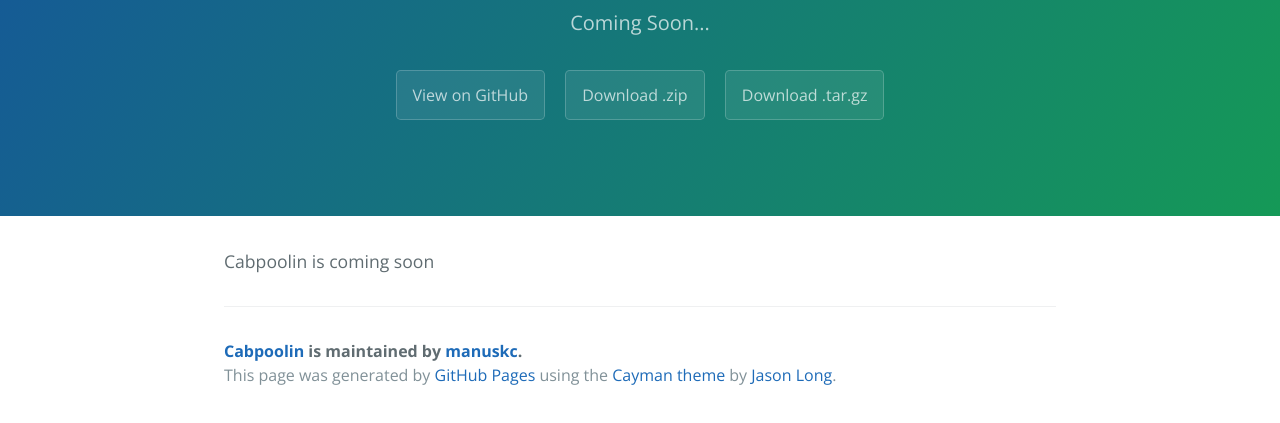
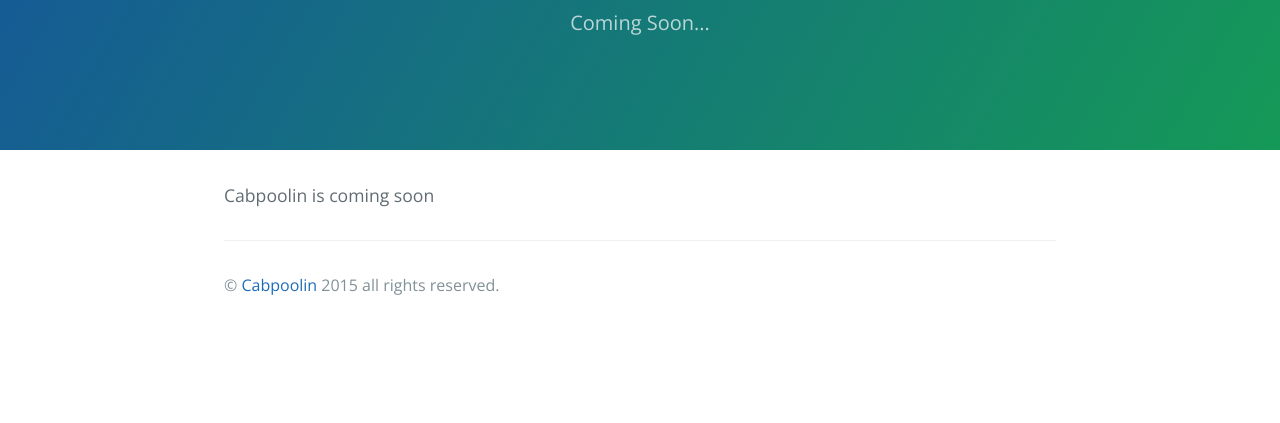
Before and after one commit to manuskc/cabpoolin, a plain HTML site: page index.html in a window 1280 px wide. Shown: the part 167-590 px from the top of the page. Drawn offline with nearby package versions, Linux system fonts and the light colour scheme.

Commit message:
Update index.html

```diff
--- a/index.html
+++ b/index.html
@@ -13,18 +13,13 @@
     <section class="page-header">
       <h1 class="project-name">Cabpoolin</h1>
       <h2 class="project-tagline">Coming Soon...</h2>
-      <a href="https://github.com/manuskc/cabpoolin" class="btn">View on GitHub</a>
-      <a href="https://github.com/manuskc/cabpoolin/zipball/master" class="btn">Download .zip</a>
-      <a href="https://github.com/manuskc/cabpoolin/tarball/master" class="btn">Download .tar.gz</a>
     </section>
 
     <section class="main-content">
       <p>Cabpoolin is coming soon</p>
 
       <footer class="site-footer">
-        <span class="site-footer-owner"><a href="https://github.com/manuskc/cabpoolin">Cabpoolin</a> is maintained by <a href="https://github.com/manuskc">manuskc</a>.</span>
-
-        <span class="site-footer-credits">This page was generated by <a href="https://pages.github.com">GitHub Pages</a> using the <a href="https://github.com/jasonlong/cayman-theme">Cayman theme</a> by <a href="https://twitter.com/jasonlong">Jason Long</a>.</span>
+        <span class="site-footer-credits">&copy; <a href=".">Cabpoolin</a> 2015 all rights reserved.</span>
       </footer>
 
     </section>
```
